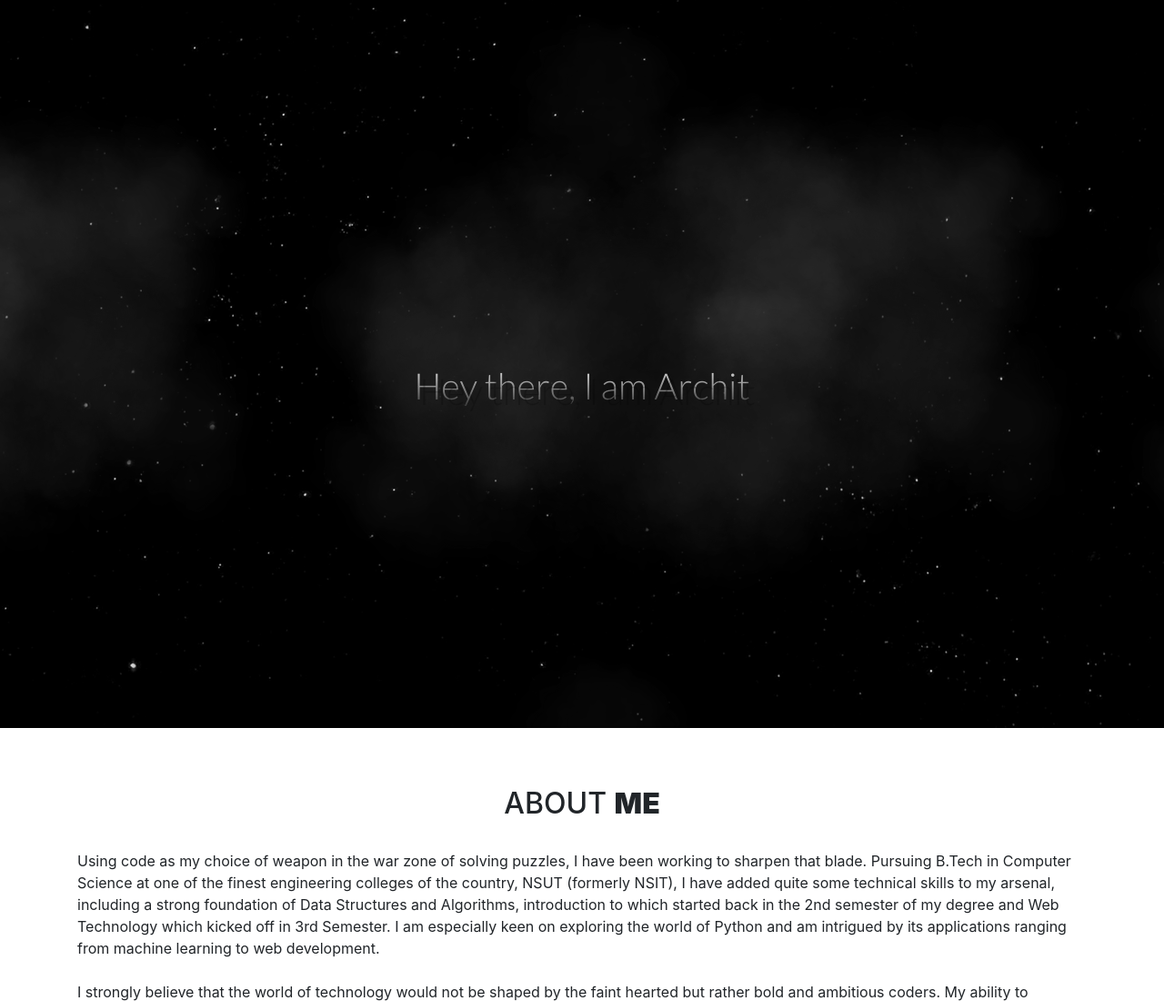
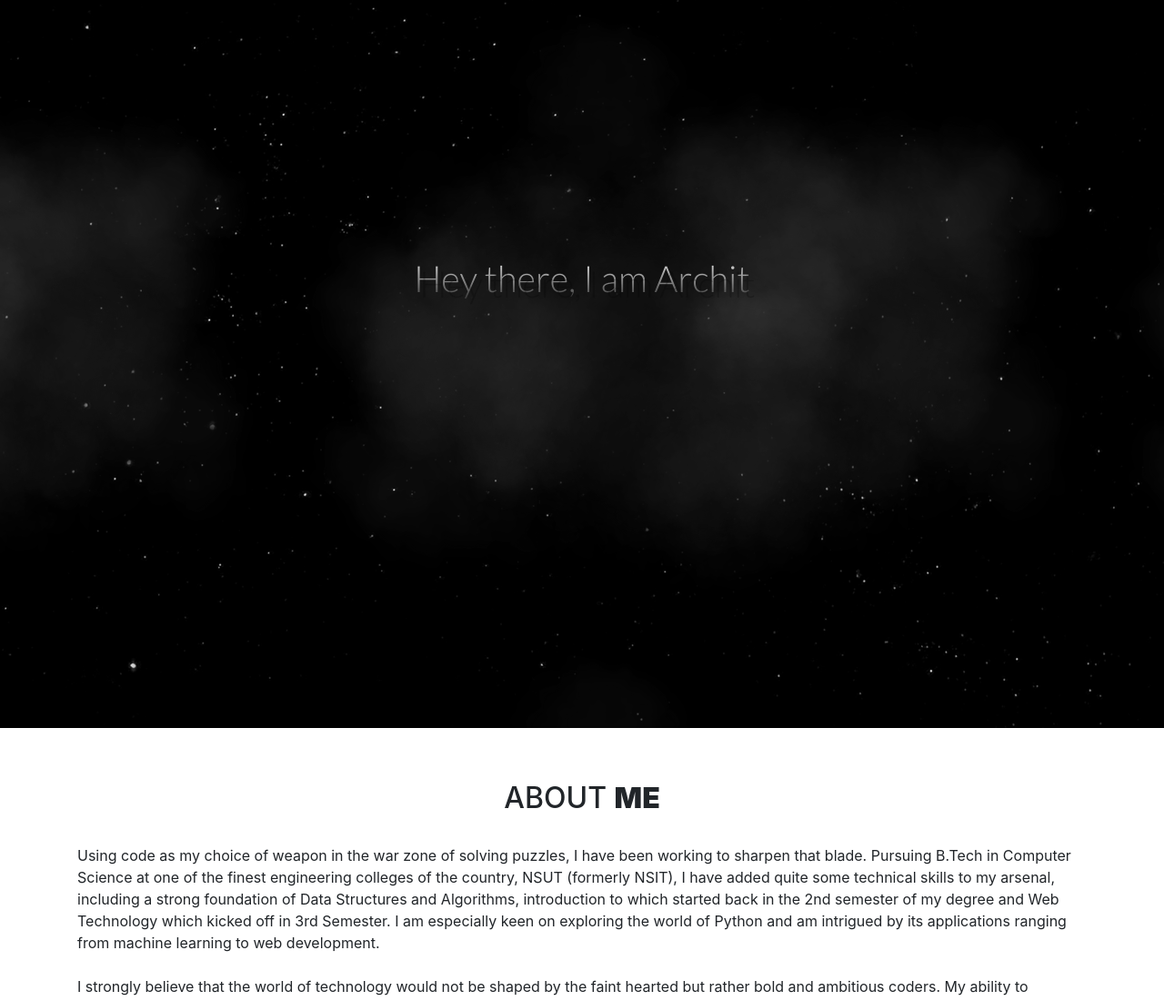
Before and after one commit to architjain11/architjain11.github.io, a plain HTML site: page index.html in a window 1280 px wide. Shown: the top 1100 px of the page at 91% size. Drawn offline with nearby package versions, Linux system fonts and the light colour scheme.

Commit message:
margins corrected

```diff
--- a/index.html
+++ b/index.html
@@ -21,12 +21,13 @@
 </head>
 
 <body>
-    <div class="stars"></div>
-    <div class="twinkling"></div>
-    <div class="clouds"></div>
-    <div class="title">
-        <h1>Hey there, I am Archit</h1>
-        <h1></h1>
+    <div class="heading">
+        <div class="stars"></div>
+        <div class="twinkling"></div>
+        <div class="clouds"></div>
+        <div class="title">
+            <h1>Hey there, I am Archit</h1>
+        </div>
     </div>
 
     <!-- ABOUT ME -->
@@ -67,10 +68,12 @@
                 <div class="card-block px-3">
                     <h4 class="card-title">Hospital Management System</h4>
                     <p class="card-text">
-                        A system written in Python which connects to MySQL and can be used to manage the hospital's work system. Docker environments are used to do the same
+                        A system written in Python which connects to MySQL and can be used to manage the hospital's work
+                        system. Docker environments are used to do the same
                     </p>
                     <button class="My-Button btn mx-2">
-                        <a target="_blank" href="https://github.com/architjain11/Hospital-Management-System">View on Github</a>
+                        <a target="_blank" href="https://github.com/architjain11/Hospital-Management-System">View on
+                            Github</a>
                     </button>
                 </div>
             </div>
--- a/styles.css
+++ b/styles.css
@@ -14,10 +14,15 @@
     padding: 0;
 }
 
+.heading {
+    height: 70%;
+    width: 100%;
+}
+
 .title h1 {
     font-size: 40px;
     font-family: 'Lato', sans-serif;
-    margin-top: 10em;
+    margin-top: 22%;
     margin-left: auto;
     margin-right: auto;
     text-align: center;
```
